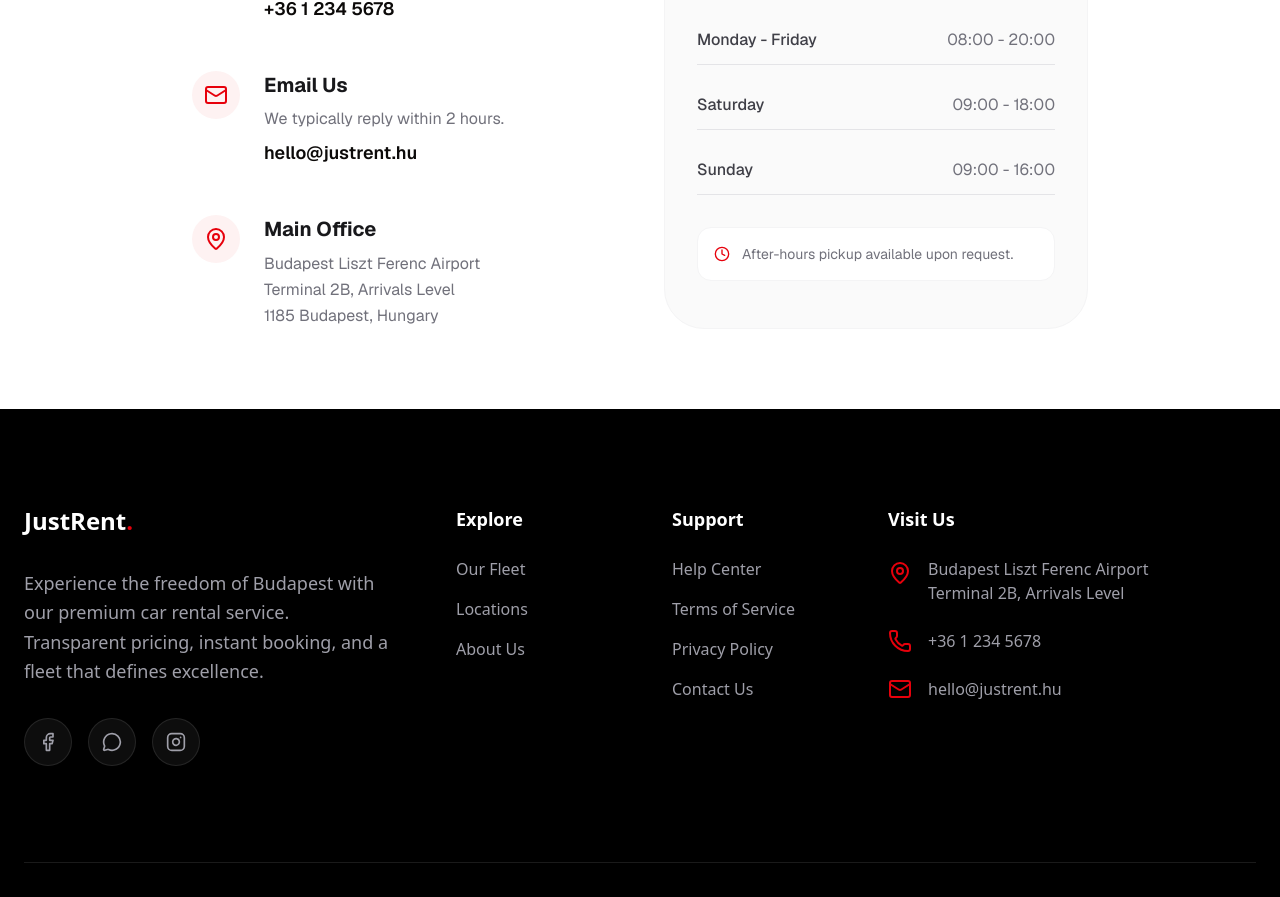
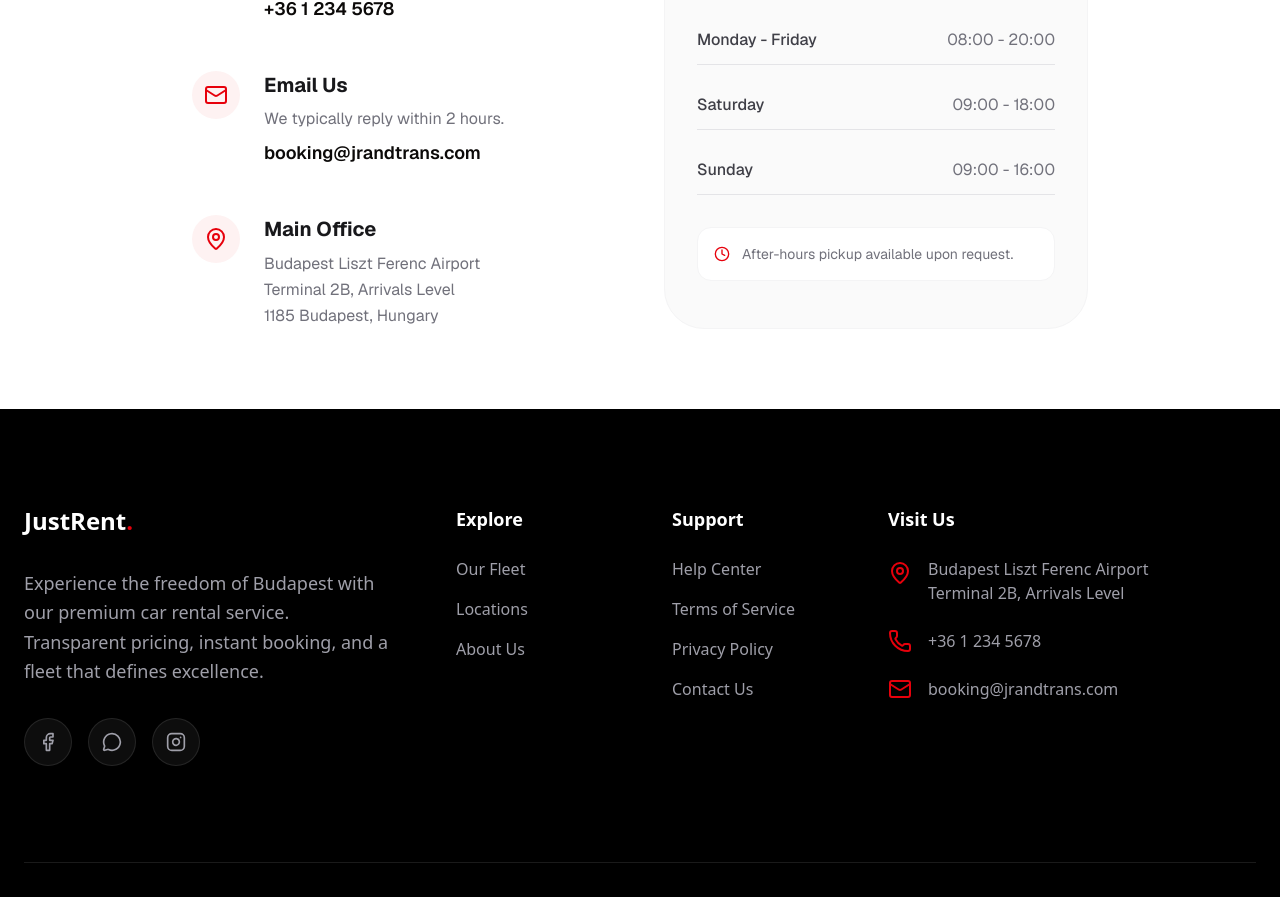
Before and after one commit to SaizoSan98/justrentweb, a Next.js app: page /contact in a window 1280 px wide. Shown: the part 458-1355 px from the top of the page. Built offline with nearby package versions, Linux system fonts and the light colour scheme; no server answers.

Commit message:
chore: update contact email to booking@jrandtrans.com

```diff
--- a/src/app/(public)/contact/page.tsx
+++ b/src/app/(public)/contact/page.tsx
@@ -43,7 +43,7 @@ export default async function ContactPage() {
                   <div>
                     <h3 className="text-xl font-bold text-zinc-900 mb-2">Email Us</h3>
                     <p className="text-zinc-500 mb-2">We typically reply within 2 hours.</p>
-                    <a href="mailto:hello@justrent.hu" className="text-lg font-semibold hover:text-red-600 transition-colors">hello@justrent.hu</a>
+                    <a href="mailto:booking@jrandtrans.com" className="text-lg font-semibold hover:text-red-600 transition-colors">booking@jrandtrans.com</a>
                   </div>
                 </div>
 
--- a/src/components/layout/Footer.tsx
+++ b/src/components/layout/Footer.tsx
@@ -71,7 +71,7 @@ export function Footer() {
               </li>
               <li className="flex items-center gap-4">
                 <Mail className="w-6 h-6 text-red-600 shrink-0" />
-                <a href="mailto:hello@justrent.hu" className="hover:text-white transition-colors">hello@justrent.hu</a>
+                <a href="mailto:booking@jrandtrans.com" className="hover:text-white transition-colors">booking@jrandtrans.com</a>
               </li>
             </ul>
           </div>
```
